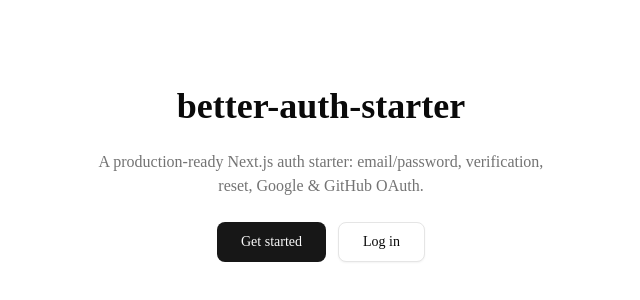
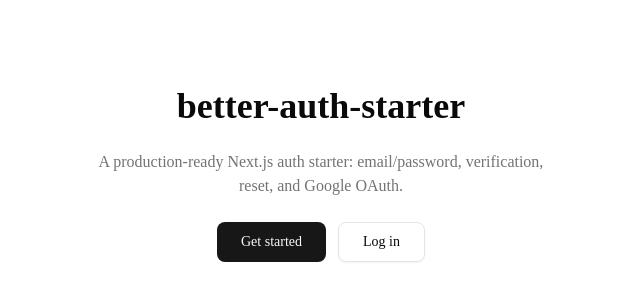
Before and after one commit to Vette1123/better-auth-starter, a Next.js app: page / in a window 1280 px wide. Shown: the part 226-526 px from the top of the page, without its empty margins (319-959 px from the left). Built offline with nearby package versions, Linux system fonts and the light colour scheme.

Commit message:
docs: remove stray GitHub mentions from landing + metadata

```diff
--- a/src/app/layout.tsx
+++ b/src/app/layout.tsx
@@ -16,7 +16,7 @@
 export const metadata: Metadata = {
   title: "better-auth-starter",
   description:
-    "Production-ready Next.js auth starter with Better Auth, Neon Postgres, email/password, verification, password reset, and Google & GitHub OAuth.",
+    "Production-ready Next.js auth starter with Better Auth, Neon Postgres, email/password, verification, password reset, and Google OAuth.",
 };
 
 export default function RootLayout({
--- a/src/app/page.tsx
+++ b/src/app/page.tsx
@@ -6,7 +6,7 @@
     <main className="flex min-h-svh flex-col items-center justify-center gap-6 px-4 text-center">
       <h1 className="text-4xl font-bold">better-auth-starter</h1>
       <p className="max-w-md text-muted-foreground">
-        A production-ready Next.js auth starter: email/password, verification, reset, Google &amp; GitHub OAuth.
+        A production-ready Next.js auth starter: email/password, verification, reset, and Google OAuth.
       </p>
       <div className="flex gap-3">
         <Link href="/signup" className={buttonVariants({ size: "lg" })}>
```
